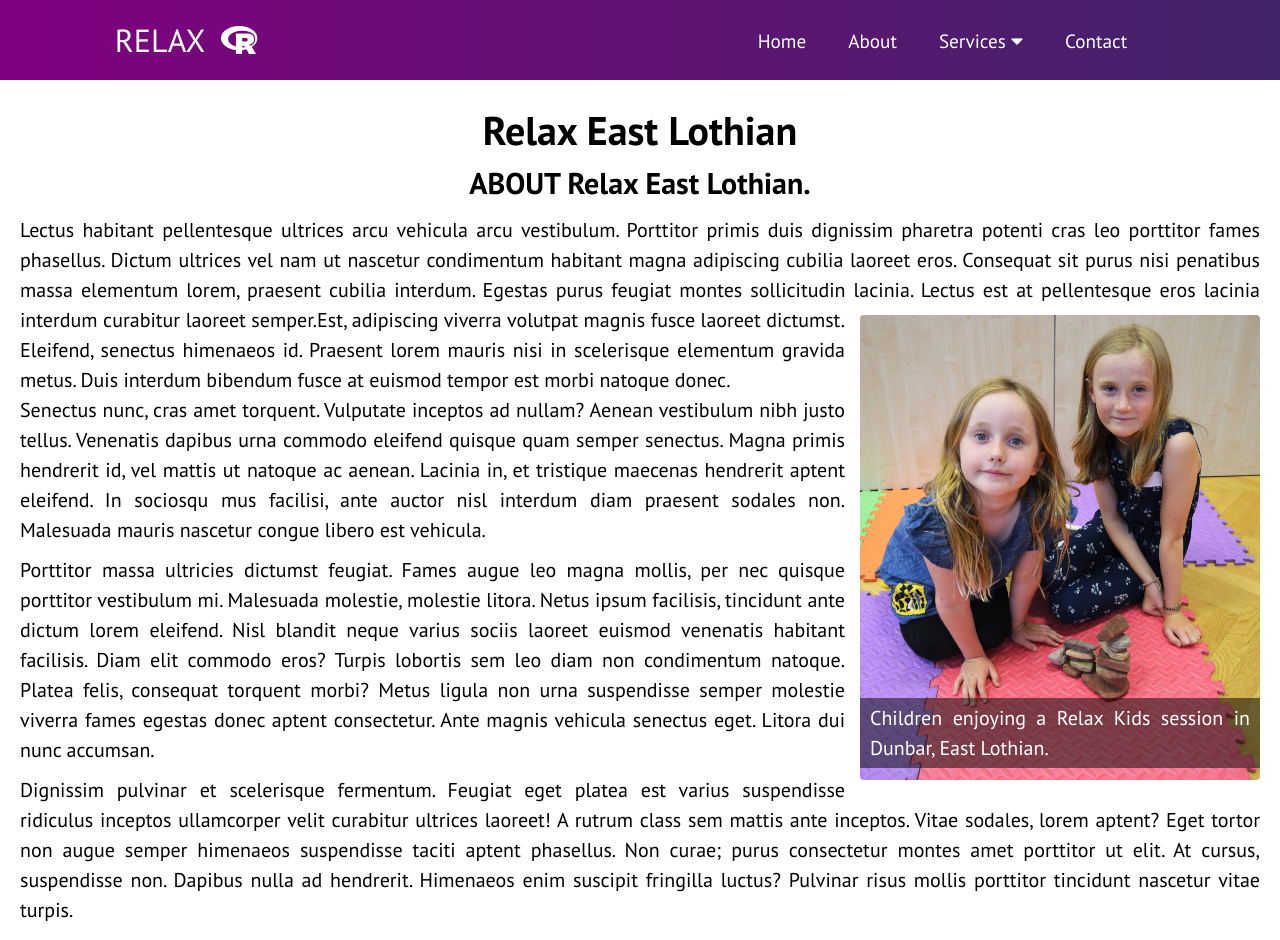
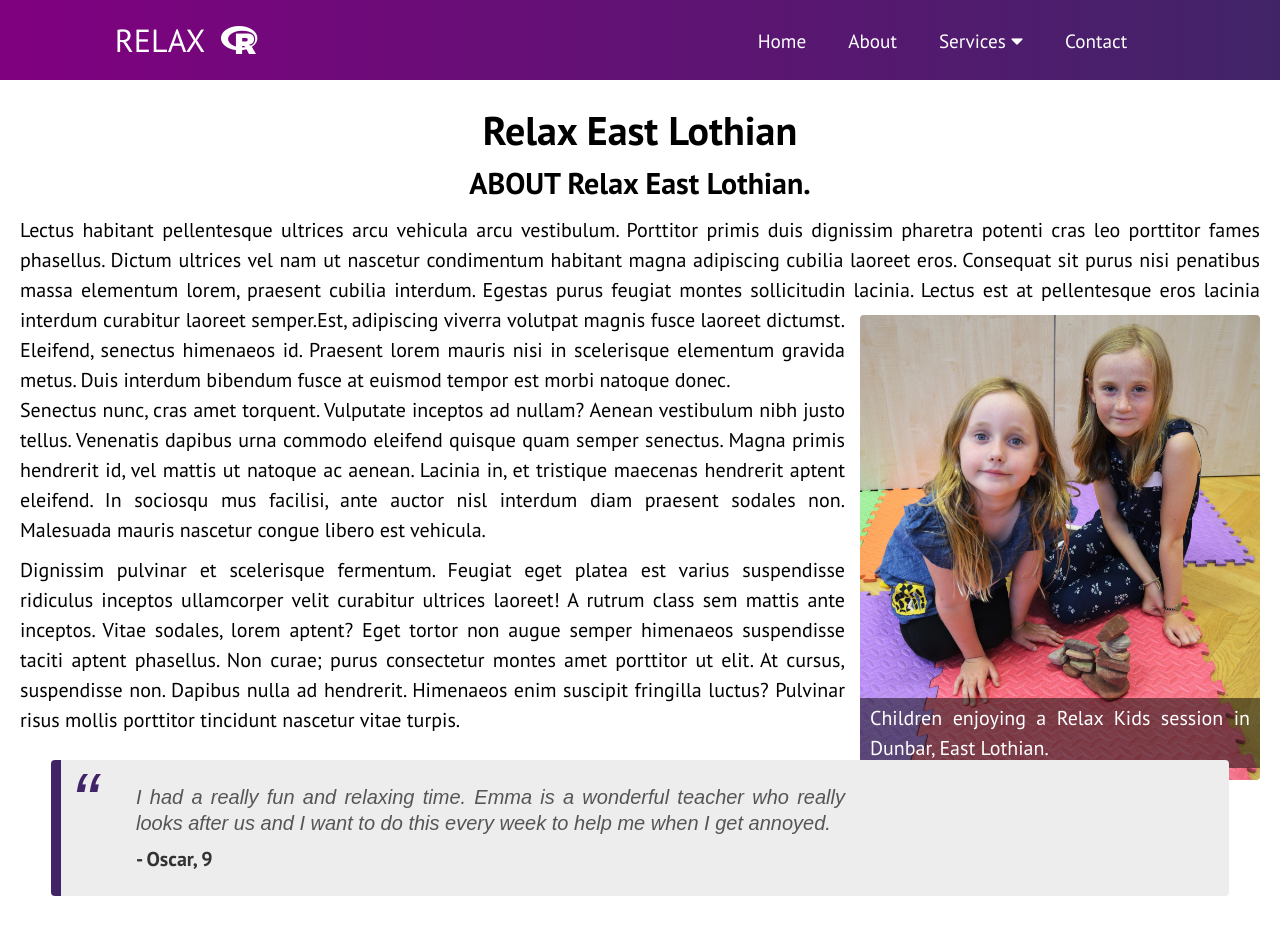
Before and after one commit to StevieV1903/relax_website, a React (Create React App) app: page /about in a window 1280 px wide. Shown: the top 940 px of the page. Built offline with nearby package versions, Linux system fonts and the light colour scheme.

Commit message:
added blockquote and css

```diff
--- a/src/App.css
+++ b/src/App.css
@@ -22,7 +22,19 @@
   /* text-align: justify; */
 }
 .home-btn {
-  padding: 10px 20px;
+  padding: 10px 0px;
+  border: 1px solid white;
+  border-radius: 4px;
+  background-color: #412468;
+  color: white;
+
+}
+
+.home-btn-link {
+    padding: 10px 20px;
+    color: white;
+    text-decoration: none;
+    font-size: 16px;
 }
 
 /* The hero image */
@@ -88,3 +100,39 @@ figure > .image-caption-text {
   color: white;
   padding: 5px 10px;
 }
+
+blockquote{
+  font-size: 20px;
+  width: 95%;
+  margin: 25px auto;
+  font-family: Arial, Helvetica, sans-serif;
+  font-style: italic;
+  color: #555555;
+  padding: 1.2em 30px 1.2em 75px;
+  border-left: 10px solid #412468 ;
+  line-height: 1.3;
+  position: relative;
+  background:#EDEDED;
+  border-radius: 4px;
+}
+blockquote::before{
+  font-family: Arial;
+  content: "\201C";
+  color:#412468;
+  font-size:4em;
+  position: absolute;
+  left: 10px;
+  top:-10px;
+}
+
+blockquote::after{
+  content: '';
+}
+
+blockquote span{
+  display: block;
+  color:#333333;
+  font-style: normal;
+  font-weight: bold;
+  margin-top: 10px;
+}
--- a/src/components/Navbar.css
+++ b/src/components/Navbar.css
@@ -30,6 +30,7 @@
     width: 70vw;
     justify-content: end;
     margin-right: 2rem;
+    z-index: 1;
   }
 
   .nav-item {
--- a/src/components/pages/About.js
+++ b/src/components/pages/About.js
@@ -21,11 +21,13 @@ const About = () => {
         Senectus nunc, cras amet torquent. Vulputate inceptos ad nullam? Aenean vestibulum nibh justo tellus. Venenatis dapibus urna commodo eleifend quisque quam semper senectus. Magna primis hendrerit id, vel mattis ut natoque ac aenean. Lacinia in, et tristique maecenas hendrerit aptent eleifend. In sociosqu mus facilisi, ante auctor nisl interdum diam praesent sodales non. Malesuada mauris nascetur congue libero est vehicula.
         </p>
         <p>
-        Porttitor massa ultricies dictumst feugiat. Fames augue leo magna mollis, per nec quisque porttitor vestibulum mi. Malesuada molestie, molestie litora. Netus ipsum facilisis, tincidunt ante dictum lorem eleifend. Nisl blandit neque varius sociis laoreet euismod venenatis habitant facilisis. Diam elit commodo eros? Turpis lobortis sem leo diam non condimentum natoque. Platea felis, consequat torquent morbi? Metus ligula non urna suspendisse semper molestie viverra fames egestas donec aptent consectetur. Ante magnis vehicula senectus eget. Litora dui nunc accumsan.
-        </p>
-        <p>
         Dignissim pulvinar et scelerisque fermentum. Feugiat eget platea est varius suspendisse ridiculus inceptos ullamcorper velit curabitur ultrices laoreet! A rutrum class sem mattis ante inceptos. Vitae sodales, lorem aptent? Eget tortor non augue semper himenaeos suspendisse taciti aptent phasellus. Non curae; purus consectetur montes amet porttitor ut elit. At cursus, suspendisse non. Dapibus nulla ad hendrerit. Himenaeos enim suscipit fringilla luctus? Pulvinar risus mollis porttitor tincidunt nascetur vitae turpis.
         </p>
+        <blockquote>
+            I had a really fun and relaxing time. Emma is a wonderful teacher who really looks after us and I want to do this every week to help me when I get annoyed.
+            <span>- Oscar, 9</span>
+        </blockquote>
+        <br></br>
         <p>
         Dui cursus fringilla sem elit montes, mattis consectetur augue penatibus cubilia netus class. Amet vivamus non, elit tincidunt felis amet est. Facilisi hac nisl vel blandit id enim! Nam accumsan nascetur tristique pretium? Facilisi vel eget eget praesent condimentum venenatis! A nunc habitasse, parturient orci. Leo inceptos, duis urna metus inceptos suscipit vel luctus amet lacinia. Pellentesque vel condimentum pulvinar morbi.
         </p>
--- a/src/components/pages/Home.js
+++ b/src/components/pages/Home.js
@@ -16,7 +16,7 @@ const Home = () => {
                     <h1>Welcome to RELAX East Lothian</h1>
                     <p>Let us help you add a bit of calm to your hectic life.</p>
                     <button className="home-btn">
-                        <Link to="/contact" >
+                        <Link to="/contact" className="home-btn-link">
                             Contact Me
                         </Link>
                     </button>
```
